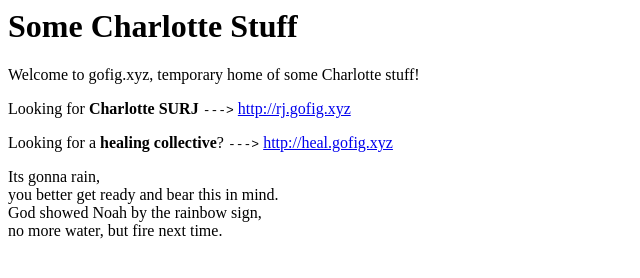
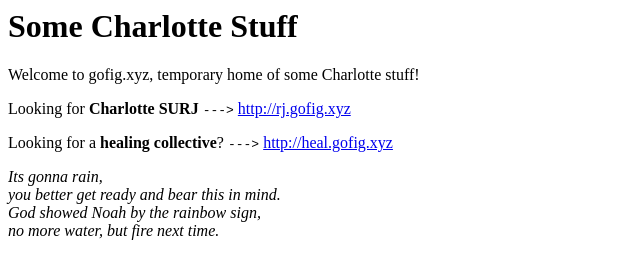
Before and after one commit to gracerkeller/gracerkeller.github.io, a plain HTML site: page index.html in a window 1280 px wide. Shown: the full height of the page, 0-640 px from the left. Drawn offline with Linux system fonts and the light colour scheme.

Commit message:
Lyric is emphasized

```diff
--- a/index.html
+++ b/index.html
@@ -2,4 +2,4 @@
 <p>Welcome to gofig.xyz, temporary home of some Charlotte stuff!</p>
 <p>Looking for <strong>Charlotte SURJ</strong> <code>---&gt;</code> <a href="http://rj.gofig.xyz">http://rj.gofig.xyz</a></p>
 <p>Looking for a <strong>healing collective</strong>? <code>---&gt;</code> <a href="http://heal.gofig.xyz">http://heal.gofig.xyz</a></p>
-<p>Its gonna rain,<br />you better get ready and bear this in mind.<br />God showed Noah by the rainbow sign,<br />no more water, but fire next time.</p>
+<p><em>Its gonna rain,</em><br /><em>you better get ready and bear this in mind.</em><br /><em>God showed Noah by the rainbow sign,</em><br /><em>no more water, but fire next time.</em></p>
```
Also changed, not shown: 3 other files.
